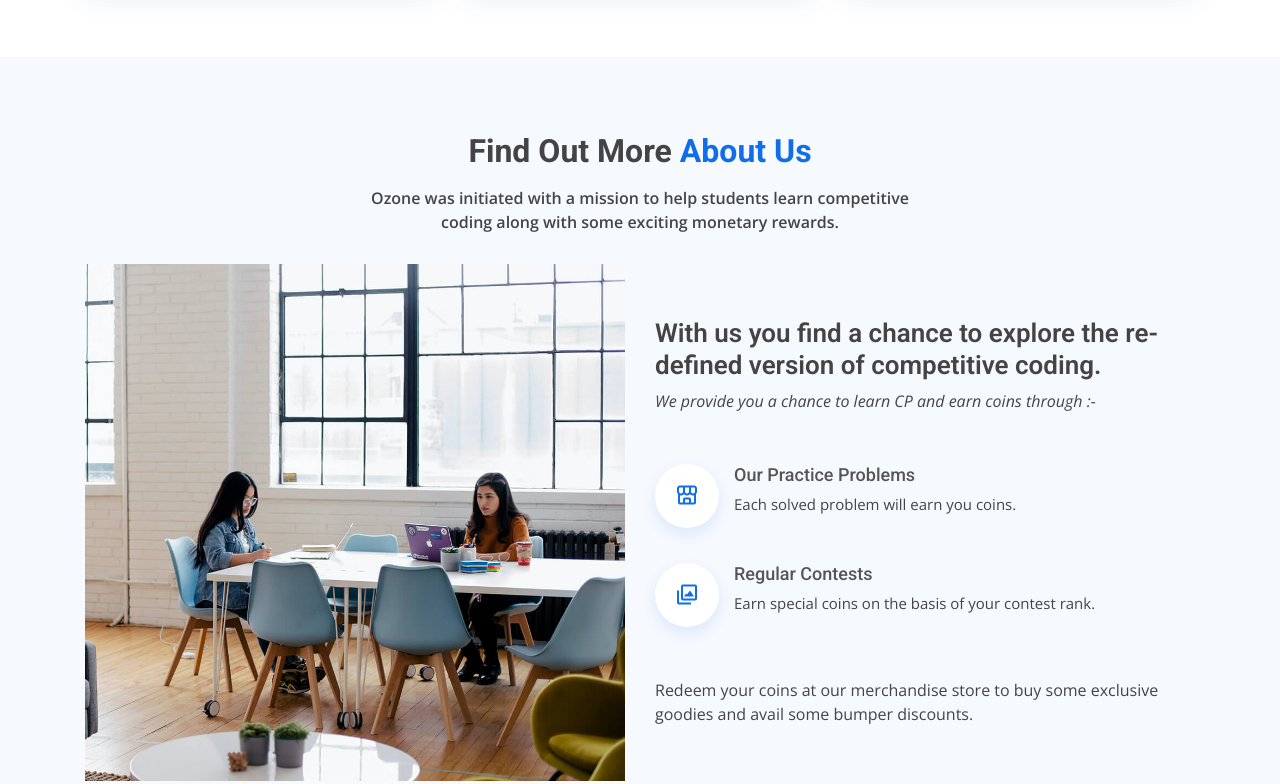
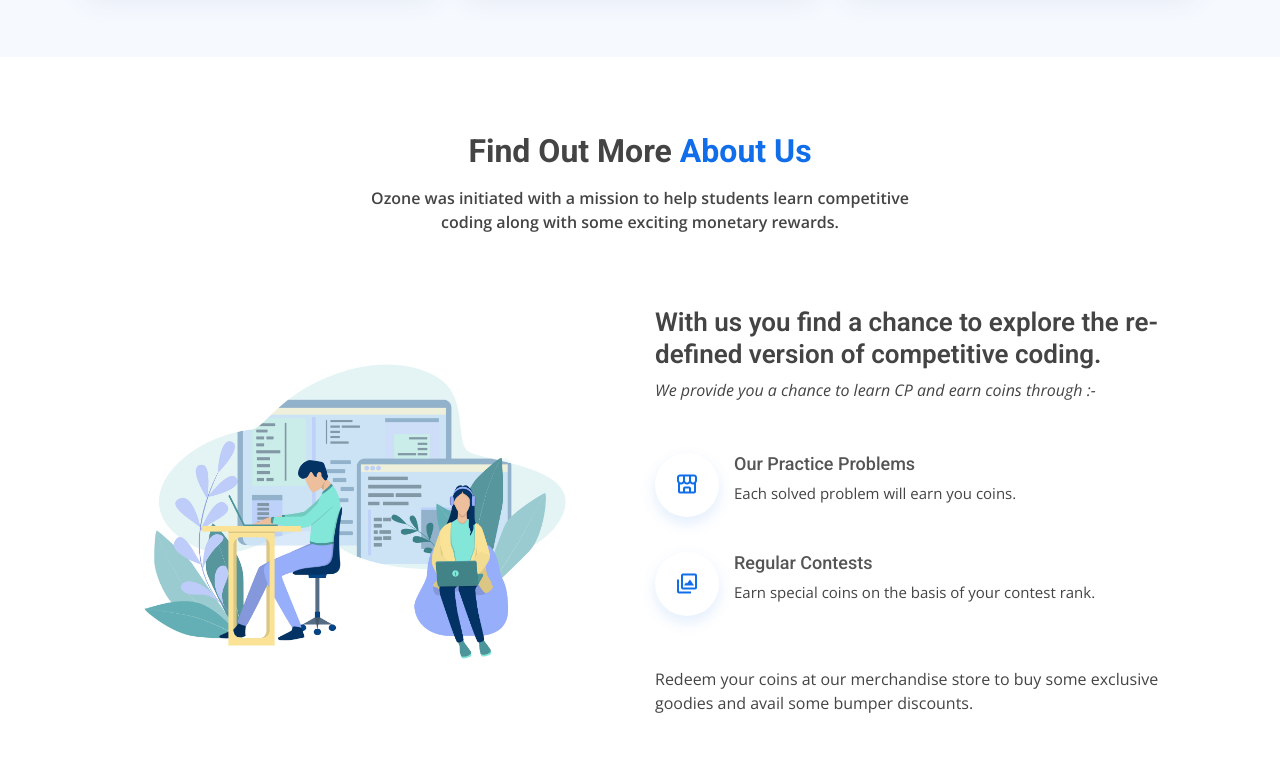
Before and after one commit to Rishab310/ozone-landing-page, a plain HTML site: page index.html in a window 1280 px wide. Shown: the part 803-1587 px from the top of the page. Drawn offline with nearby package versions, Linux system fonts and the light colour scheme.

Commit message:
Changed About section image with copyright free vector

```diff
--- a/index.html
+++ b/index.html
@@ -74,7 +74,7 @@
   <main id="main">
 
     <!-- ======= Featured Services Section ======= -->
-    <section id="featured-services" class="featured-services">
+    <section id="featured-services" class="featured-services section-bg">
       <div class="container" data-aos="fade-up">
 
         <div class="row d-flex justify-content-around">
@@ -113,7 +113,7 @@
     </section><!-- End Featured Services Section -->
 
     <!-- ======= About Section ======= -->
-    <section id="about" class="about section-bg">
+    <section id="about" class="about section-bg bg-white">
       <div class="container" data-aos="fade-up">
 
         <div class="section-title">
@@ -124,7 +124,7 @@
 
         <div class="row">
           <div class="col-lg-6" data-aos="zoom-out" data-aos-delay="100">
-            <img src="assets/img/about.jpg" class="img-fluid" alt="">
+            <img src="assets/img/AdobeStock_296042529.jpeg" class="img-fluid" alt="">
           </div>
           <div class="col-lg-6 pt-4 pt-lg-0 content d-flex flex-column justify-content-center" data-aos="fade-up"
             data-aos-delay="100">
```
Also changed, not shown: assets/img/AdobeStock_296042529.jpeg (added), assets/img/portfolio/portfolio-1.jpg (deleted), assets/img/portfolio/portfolio-2.jpg (deleted), assets/img/portfolio/portfolio-3.jpg (deleted), assets/img/portfolio/portfolio-4.jpg (deleted), assets/img/portfolio/portfolio-5.jpg (deleted), assets/img/portfolio/portfolio-6.jpg (deleted), assets/img/portfolio/portfolio-7.jpg (deleted), assets/img/portfolio/portfolio-8.jpg (deleted), assets/img/portfolio/portfolio-9.jpg (deleted), assets/img/portfolio/portfolio-details-1.jpg (deleted), assets/img/portfolio/portfolio-details-2.jpg (deleted), assets/img/portfolio/portfolio-details-3.jpg (deleted), assets/img/team/team-1.jpg (deleted), 3 more files, 1 other file.
